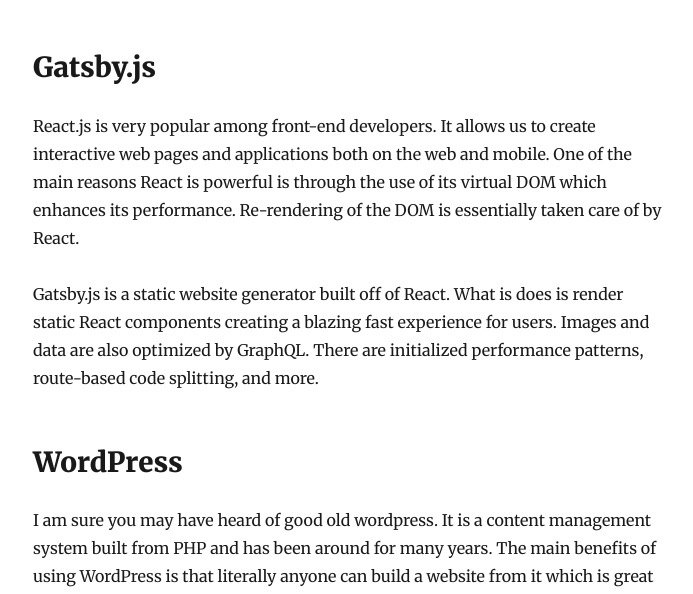
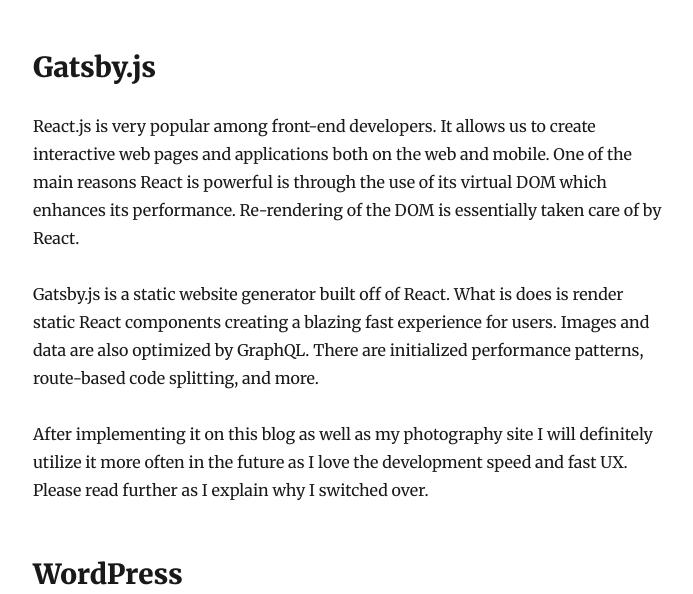
Before and after one commit to alexvirdee/gatsby-test, a Gatsby site: page /blog/goodbye-wordpress/ in a window 1280 px wide. Shown: the part 198-792 px from the top of the page, without its empty margins (292-985 px from the left). Built offline with nearby package versions, Linux system fonts and the light colour scheme; Gatsby itself is replaced by a stand-in of ours; some packages are replaced by stand-ins of ours.

Commit message:
Update Blog “goodbye-wordpress”

```diff
--- a/content/blog/goodbye-wordpress.md
+++ b/content/blog/goodbye-wordpress.md
@@ -11,7 +11,7 @@
 
 Gatsby.js is a static website generator built off of React. What is does is render static React components creating a blazing fast experience for users. Images and data are also optimized by GraphQL. There are initialized performance patterns, route-based code splitting, and more.
 
-
+After implementing it on this blog as well as my photography site I will definitely utilize it more often in the future as I love the development speed and fast UX. Please read further as I explain why I switched over.
 
 ## WordPress
 
@@ -19,6 +19,4 @@
 
 This website was initially using it but after a few years I decided it was a bit too much to use and decided to code out a Gatsby website.
 
-
-
 ## Comparison
```
